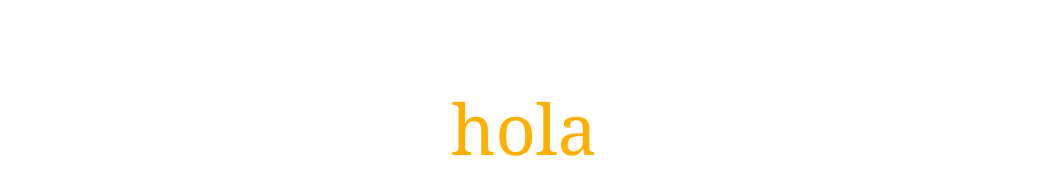
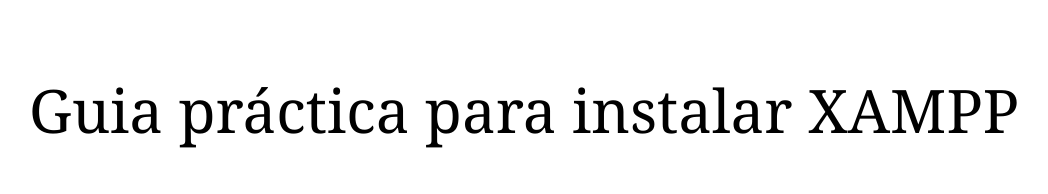
Before and after one commit to GioGatDev/manual-xampp, a plain HTML site: page index.html in a window 1280 px wide. Shown: the whole page, without its empty margins (116-1164 px from the left). Drawn offline with Linux system fonts and the light colour scheme.

Commit message:
agregando otros estilo

```diff
--- a/index.html
+++ b/index.html
@@ -1,12 +1,13 @@
 <!DOCTYPE html>
 <html>
 <head>
+	<meta charset="utf-8">
 	<link rel="stylesheet" type="text/css" href="css/estilos.css">
 	<title>Prueba</title>
 </head>
 <body >
 <div class="scrollblock scrollblock-title">
-<h2>Hola</h2>
+<H1>Guia práctica para instalar XAMPP</H1>
 </div>
 
 </body>
```
